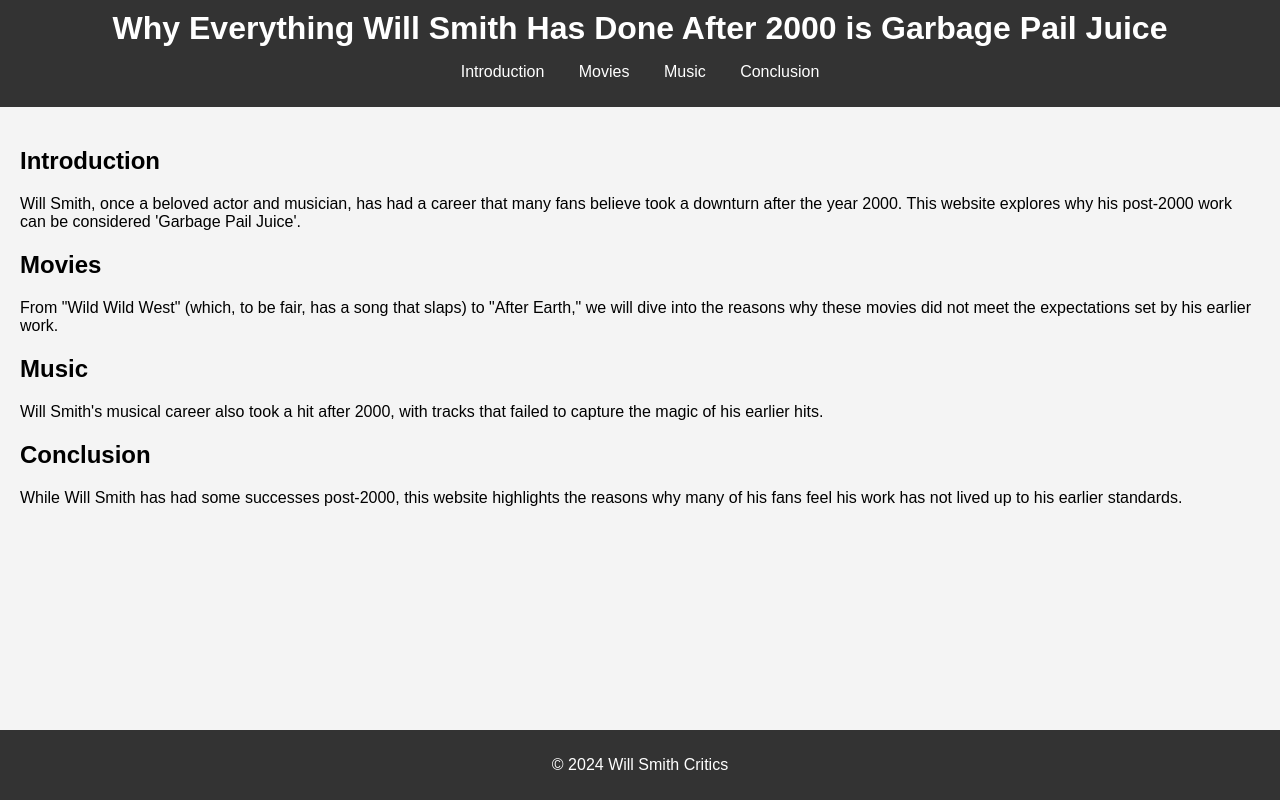
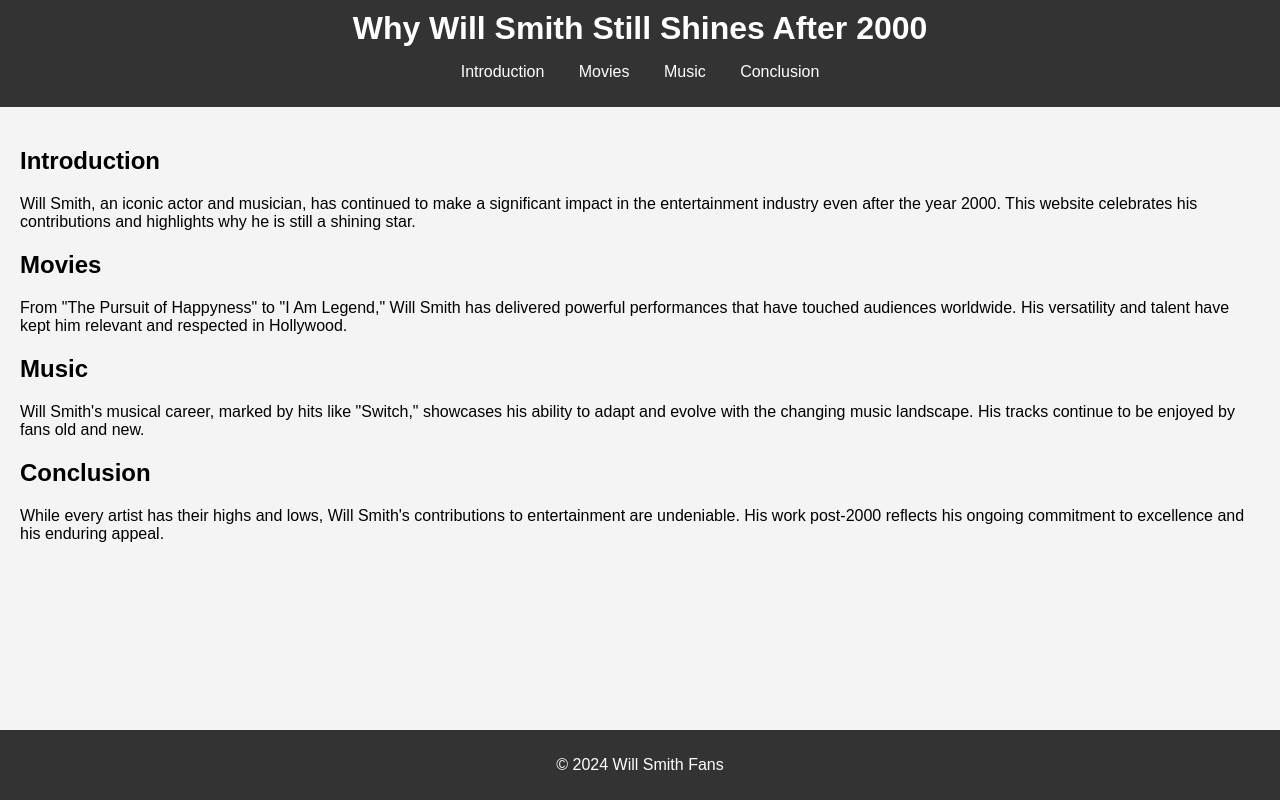
Before and after one commit to zaireali649/luit_black_july_2024_cicd, a plain HTML site: page index.html in a window 1280 px wide. Drawn offline with Linux system fonts and the light colour scheme.

Commit message:
Update index.html

```diff
--- a/index.html
+++ b/index.html
@@ -3,7 +3,7 @@
 <head>
     <meta charset="UTF-8">
     <meta name="viewport" content="width=device-width, initial-scale=1.0">
-    <title>Why Everything Will Smith Has Done After 2000 is Garbage Pail Juice</title>
+    <title>Why Will Smith Still Shines After 2000</title>
     <style>
         body {
             font-family: Arial, sans-serif;
@@ -59,7 +59,7 @@
 </head>
 <body>
     <header>
-        <h1>Why Everything Will Smith Has Done After 2000 is Garbage Pail Juice</h1>
+        <h1>Why Will Smith Still Shines After 2000</h1>
         <nav>
             <ul>
                 <li><a href="#introduction">Introduction</a></li>
@@ -72,23 +72,23 @@
     <main>
         <section id="introduction">
             <h2>Introduction</h2>
-            <p>Will Smith, once a beloved actor and musician, has had a career that many fans believe took a downturn after the year 2000. This website explores why his post-2000 work can be considered 'Garbage Pail Juice'.</p>
+            <p>Will Smith, an iconic actor and musician, has continued to make a significant impact in the entertainment industry even after the year 2000. This website celebrates his contributions and highlights why he is still a shining star.</p>
         </section>
         <section id="movies">
             <h2>Movies</h2>
-            <p>From "Wild Wild West" (which, to be fair, has a song that slaps) to "After Earth," we will dive into the reasons why these movies did not meet the expectations set by his earlier work.</p>
+            <p>From "The Pursuit of Happyness" to "I Am Legend," Will Smith has delivered powerful performances that have touched audiences worldwide. His versatility and talent have kept him relevant and respected in Hollywood.</p>
         </section>
         <section id="music">
             <h2>Music</h2>
-            <p>Will Smith's musical career also took a hit after 2000, with tracks that failed to capture the magic of his earlier hits.</p>
+            <p>Will Smith's musical career, marked by hits like "Switch," showcases his ability to adapt and evolve with the changing music landscape. His tracks continue to be enjoyed by fans old and new.</p>
         </section>
         <section id="conclusion">
             <h2>Conclusion</h2>
-            <p>While Will Smith has had some successes post-2000, this website highlights the reasons why many of his fans feel his work has not lived up to his earlier standards.</p>
+            <p>While every artist has their highs and lows, Will Smith's contributions to entertainment are undeniable. His work post-2000 reflects his ongoing commitment to excellence and his enduring appeal.</p>
         </section>
     </main>
     <footer>
-        <p>&copy; 2024 Will Smith Critics</p>
+        <p>&copy; 2024 Will Smith Fans</p>
     </footer>
 </body>
 </html>
```
